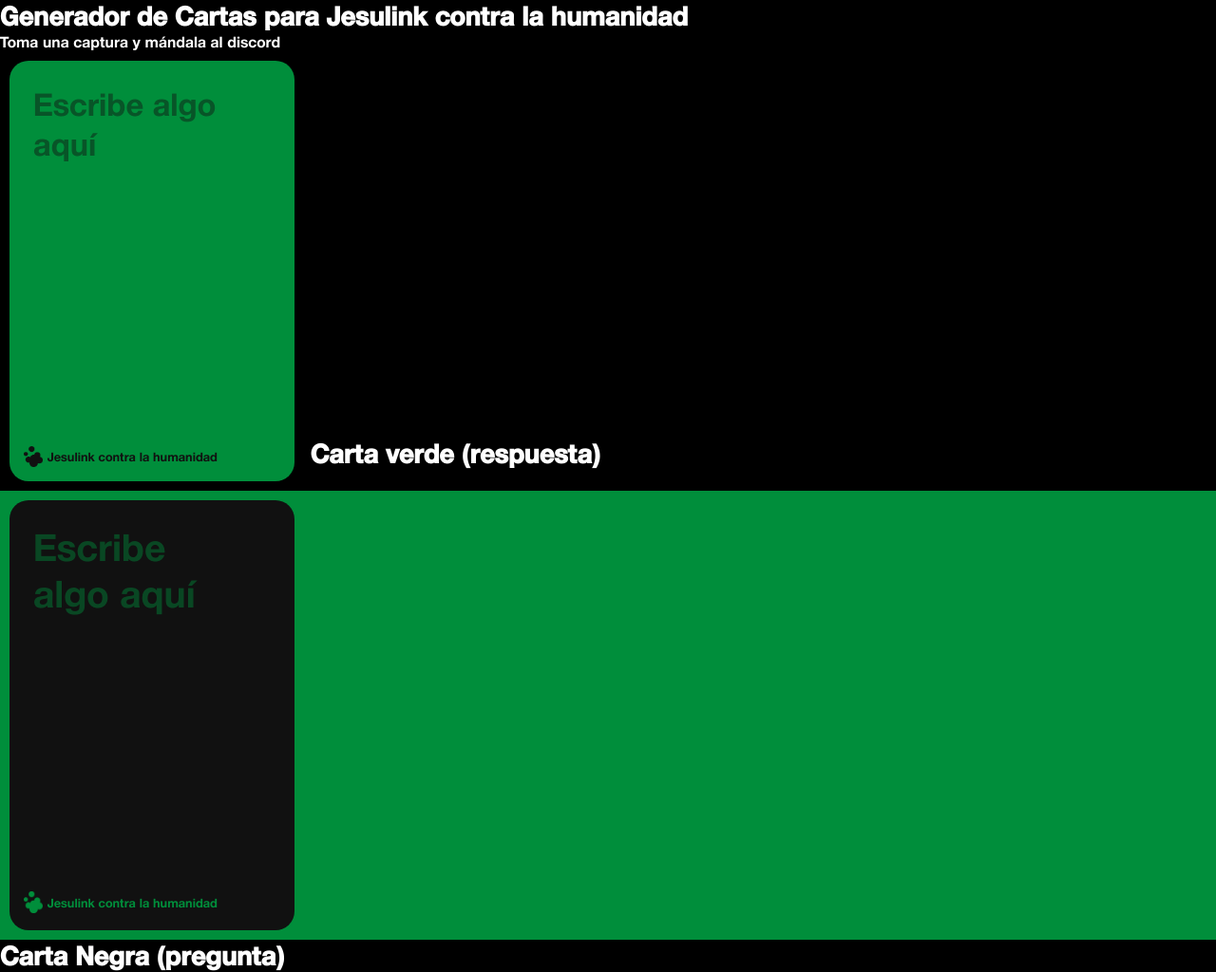
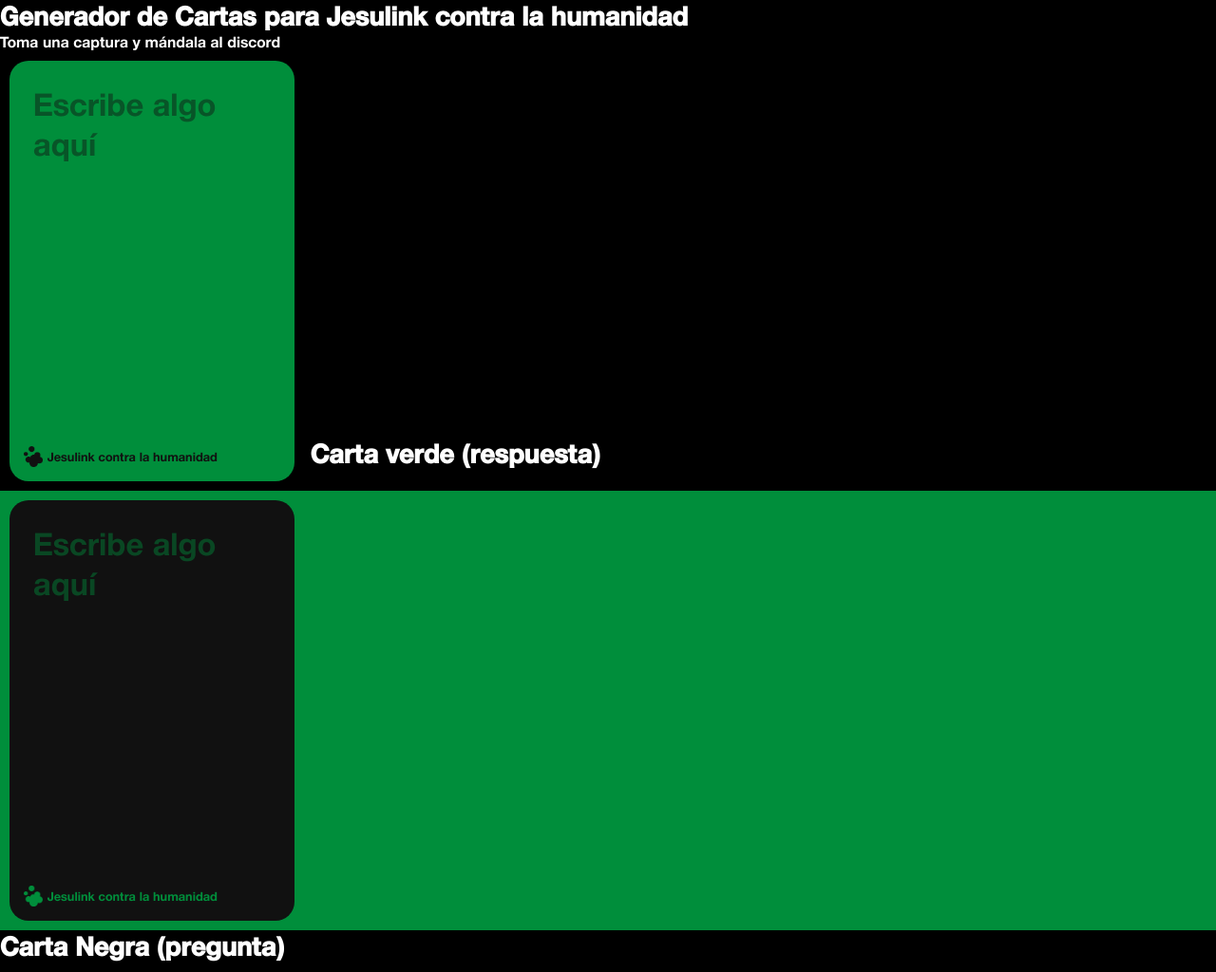
Before and after one commit to Sebasss42/Card-Generator, a plain HTML site: page index.html in a window 1280 px wide. Shown: the whole page at 95% size. Drawn offline with Linux system fonts and the light colour scheme.

Commit message:
Update style.css

```diff
--- a/files/style.css
+++ b/files/style.css
@@ -96,6 +96,9 @@ img{
     vertical-align: middle;
 }
 
+section{
+    font-size: 100%;
+}
 
 #fondo{
     background-color: #008E3B;
```
